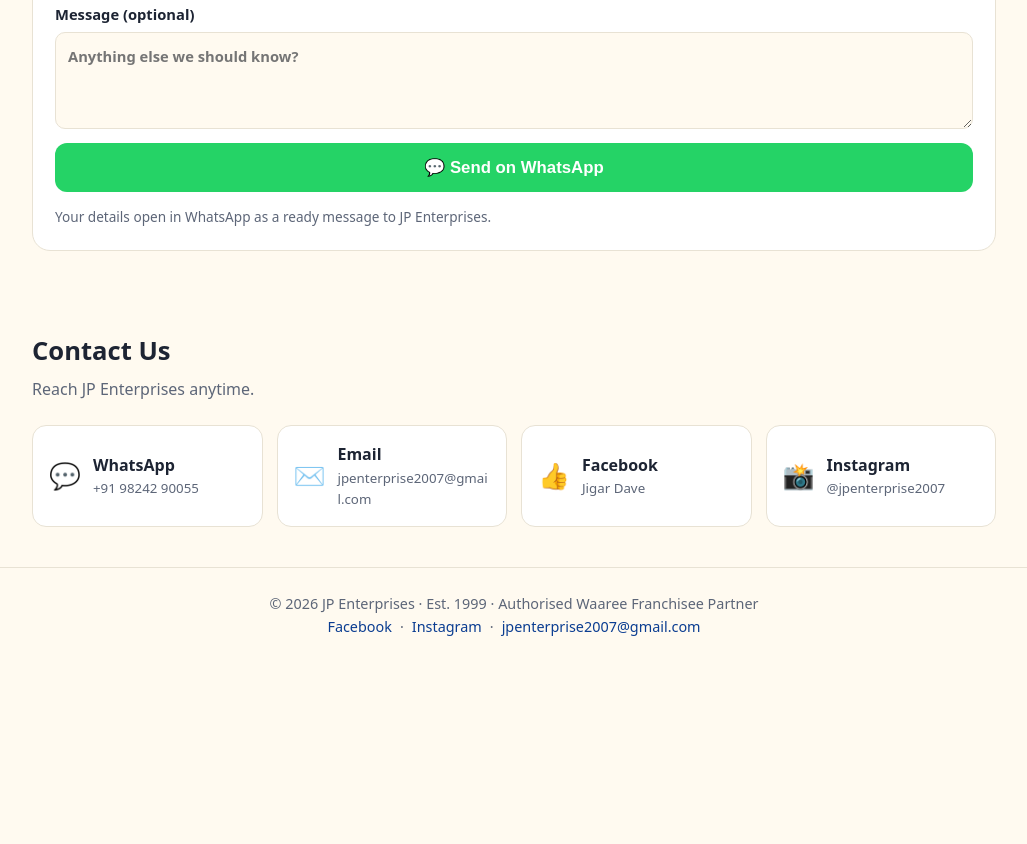
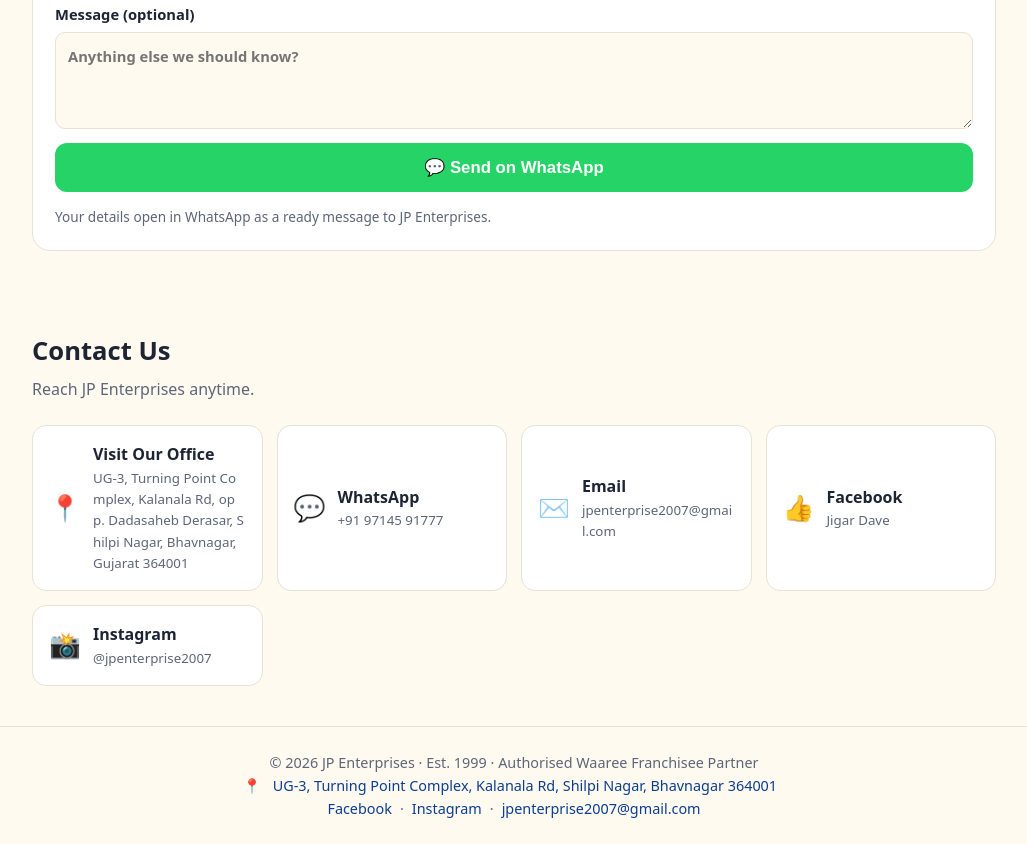
Before and after one commit to jpenterprise2007/jpenterprise2007.github.io, a plain HTML site: page index.html in a window 1280 px wide. Shown: the part 3459-4303 px from the top of the page, without its empty margins (126-1153 px from the left). Before the commit the page ends 4121 px from the top, so only its background shows below. Drawn offline with Linux system fonts and the light colour scheme.

Commit message:
Update index.html

```diff
--- a/index.html
+++ b/index.html
@@ -150,7 +150,8 @@
       <h2>Contact Us</h2>
       <p class="sub">Reach JP Enterprises anytime.</p>
       <div class="contact">
-        <a class="c" href="https://wa.me/919824290055" target="_blank" rel="noopener"><span class="ci">💬</span><span><b>WhatsApp</b><small>+91 98242 90055</small></span></a>
+        <a class="c" href="https://www.google.com/maps/search/?api=1&query=UG-3%2C%20Turning%20Point%20Complex%2C%20Kalanala%20Rd%2C%20opp.%20Dadasaheb%20Derasar%2C%20Shilpi%20Nagar%2C%20Bhavnagar%2C%20Gujarat%20364001" target="_blank" rel="noopener"><span class="ci">📍</span><span><b>Visit Our Office</b><small>UG-3, Turning Point Complex, Kalanala Rd, opp. Dadasaheb Derasar, Shilpi Nagar, Bhavnagar, Gujarat 364001</small></span></a>
+        <a class="c" href="https://wa.me/919714591777" target="_blank" rel="noopener"><span class="ci">💬</span><span><b>WhatsApp</b><small>+91 97145 91777</small></span></a>
         <a class="c" href="mailto:jpenterprise2007@gmail.com"><span class="ci">✉️</span><span><b>Email</b><small>jpenterprise2007@gmail.com</small></span></a>
         <a class="c" href="https://www.facebook.com/dave.jigar.31" target="_blank" rel="noopener"><span class="ci">👍</span><span><b>Facebook</b><small>Jigar Dave</small></span></a>
         <a class="c" href="https://www.instagram.com/jpenterprise2007/" target="_blank" rel="noopener"><span class="ci">📸</span><span><b>Instagram</b><small>@jpenterprise2007</small></span></a>
@@ -158,11 +159,11 @@
     </section>
   </main>
 
-<footer><div class="wrap">© <span id="y"></span> JP Enterprises · Est. 1999 · Authorised Waaree Franchisee Partner<br><a href="https://www.facebook.com/dave.jigar.31" target="_blank" rel="noopener">Facebook</a>·<a href="https://www.instagram.com/jpenterprise2007/" target="_blank" rel="noopener">Instagram</a>·<a href="mailto:jpenterprise2007@gmail.com">jpenterprise2007@gmail.com</a></div></footer>
+<footer><div class="wrap">© <span id="y"></span> JP Enterprises · Est. 1999 · Authorised Waaree Franchisee Partner<br>📍 <a href="https://www.google.com/maps/search/?api=1&query=UG-3%2C%20Turning%20Point%20Complex%2C%20Kalanala%20Rd%2C%20opp.%20Dadasaheb%20Derasar%2C%20Shilpi%20Nagar%2C%20Bhavnagar%2C%20Gujarat%20364001" target="_blank" rel="noopener">UG-3, Turning Point Complex, Kalanala Rd, Shilpi Nagar, Bhavnagar 364001</a><br><a href="https://www.facebook.com/dave.jigar.31" target="_blank" rel="noopener">Facebook</a>·<a href="https://www.instagram.com/jpenterprise2007/" target="_blank" rel="noopener">Instagram</a>·<a href="mailto:jpenterprise2007@gmail.com">jpenterprise2007@gmail.com</a></div></footer>
 
 <script>
 // Business WhatsApp number (country code + number, no + or spaces)
-var WHATSAPP_NUMBER = "919824290055";
+var WHATSAPP_NUMBER = "919714591777";
 document.getElementById("y").textContent = new Date().getFullYear();
 var bill = document.getElementById("bill"), est = document.getElementById("est");
 bill.addEventListener("input", function(){
```
